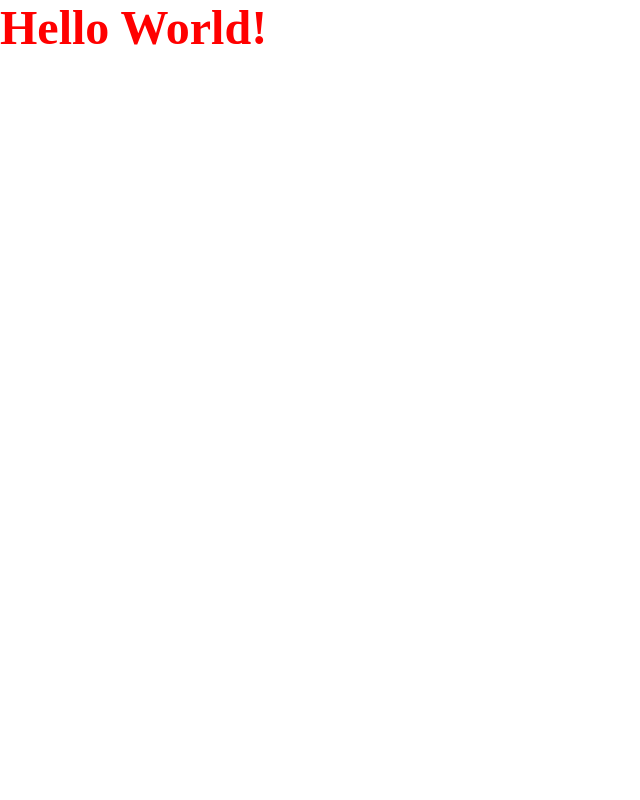
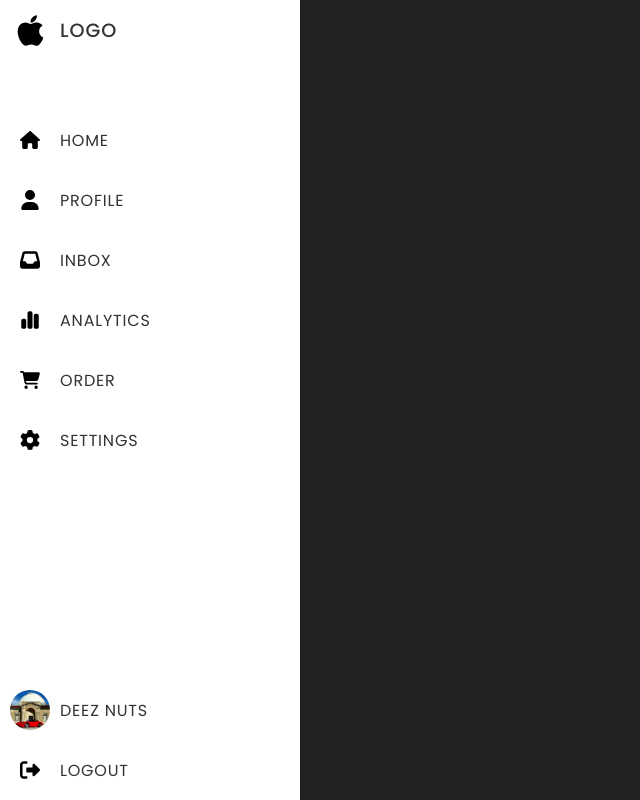
Before and after one commit to jsunh98/sliding-sidebar, a plain HTML site: page index.html in a window 1280 px wide. Shown: the whole page, without its empty margins (0-640 px from the left). Drawn offline with Linux system fonts and the light colour scheme.

Commit message:
coded html, css, added images and icons, completed

```diff
--- a/index.html
+++ b/index.html
@@ -8,7 +8,70 @@
     <link rel="stylesheet" type="text/css" href="style.css">
 </head>
 <body>
-    <h1>Hello World!</h1>
-
+    <div class="sidebar-nav">
+        <ul>
+            <li class="logo">
+                <a href="#">
+                    <span class="icon"><img src="apple.svg"></span>
+                    <span class="text">Logo</span>
+                </a>
+            </li>
+            <li>
+                <a href="#">
+                    <span class="icon"><img src="house-solid.svg"></span>
+                    <span class="text">Home</span>
+                </a>
+            </li>
+            <li>
+                <a href="#">
+                    <span class="icon"><img src="user.svg"></span>
+                    <span class="text">Profile</span>
+                </a>
+            </li>
+            <li>
+                <a href="#">
+                    <span class="icon"><img src="inbox.svg"></span>
+                    <span class="text">Inbox</span>
+                </a>
+            </li>
+            <li>
+                <a href="#">
+                    <span class="icon"><img src="chart.svg"></span>
+                    <span class="text">Analytics</span>
+                </a>
+            </li>
+            <li>
+                <a href="#">
+                    <span class="icon"><img src="cart.svg"></span>
+                    <span class="text">Order</span>
+                </a>
+            </li>
+            <li>
+                <a href="#">
+                    <span class="icon"><img src="gear.svg"></span>
+                    <span class="text">Settings</span>
+                </a>
+            </li>
+            <div class="bottom">
+                <li>
+                    <a href="#">
+                        <span class="icon">
+                            <div class="user-img">
+                                <img src="viperthumbnail1.png">
+                            </div>
+                        </span>
+                        <span class="text">Deez Nuts</span>
+                    </a>
+                </li>
+                <li>
+                    <a href="#">
+                        <span class="icon"><img src="logout.svg"></span>
+                        <span class="text">Logout</span>
+                    </a>
+                </li>
+            </div>
+        </ul>
+    </div>
+    <script src="https://kit.fontawesome.com/6561d849e0.js" crossorigin="anonymous"></script>
 </body>
 </html>
--- a/style.css
+++ b/style.css
@@ -1,9 +1,100 @@
+@import url('https://fonts.googleapis.com/css2?family=Poppins:wght@300;400;500;600;700&display=swap');
+
 * {
     margin: 0;
     padding: 0;
     box-sizing: border-box;
+    font-family: 'Poppins', consolas;
 }
-h1 {
-    color: red;
-    font-size: 48px;
+body {
+    min-height: 100vh;
+    background: #222;
 }
+.sidebar-nav {
+    position: absolute;
+    width: 60px;
+    height: 100vh;
+    background: #fff;
+    overflow: hidden;
+    transition: 0.5s;
+
+}
+.sidebar-nav:hover {
+    width: 300px;
+}
+.sidebar-nav ul {
+    position: relative;
+    height: 100vh;
+}
+.sidebar-nav ul li {
+    list-style: none;
+}
+.sidebar-nav ul li a {
+    position: relative;
+    display: flex;
+    white-space: nowrap;
+    text-decoration: none;
+}
+.sidebar-nav ul li a .icon {
+    position: relative;
+    display: flex;
+    justify-content: center;
+    align-items: center;
+    height: 60px;
+    min-width: 60px;
+    font-size: 1.5em;
+    color: #333;
+}
+img {
+    height: 20px;
+    width: 20px;
+}
+
+.sidebar-nav ul li:hover {
+    background: #f3f3f3;
+}
+.sidebar-nav ul li a .text {
+    position: relative;
+    display: flex;
+    justify-content: center;
+    align-items: center;
+    height: 60px;
+    font-size: 1em;
+    color: #333;
+    text-transform: uppercase;
+    letter-spacing: 0.05em;
+}
+.sidebar-nav ul li.logo {
+    margin-bottom: 50px;
+}
+.sidebar-nav ul li.logo:hover {
+    background: #fff;
+}
+.sidebar-nav ul li.logo img {
+    width: 35px;
+    height: 35px;
+}
+.sidebar-nav ul li.logo .text {
+    font-size: 1.2em;
+    font-weight: 500;
+}
+.bottom {
+    position: absolute;
+    bottom: 0;
+    width: 100%;
+}
+.bottom .user-img {
+    position: relative;
+    width: 40px;
+    height: 40px;
+    border-radius: 50%;
+    overflow: hidden;
+}
+.bottom .user-img img {
+    position: absolute;
+    top: 0;
+    left: 0;
+    width: 100%;
+    height: 100%;
+    object-fit: cover;
+}
```
Also changed, not shown: apple.svg (added), cart.svg (added), chart.svg (added), gear.svg (added), house-solid.svg (added), inbox.svg (added), logout.svg (added), user.svg (added), viperthumbnail1.png (added).
